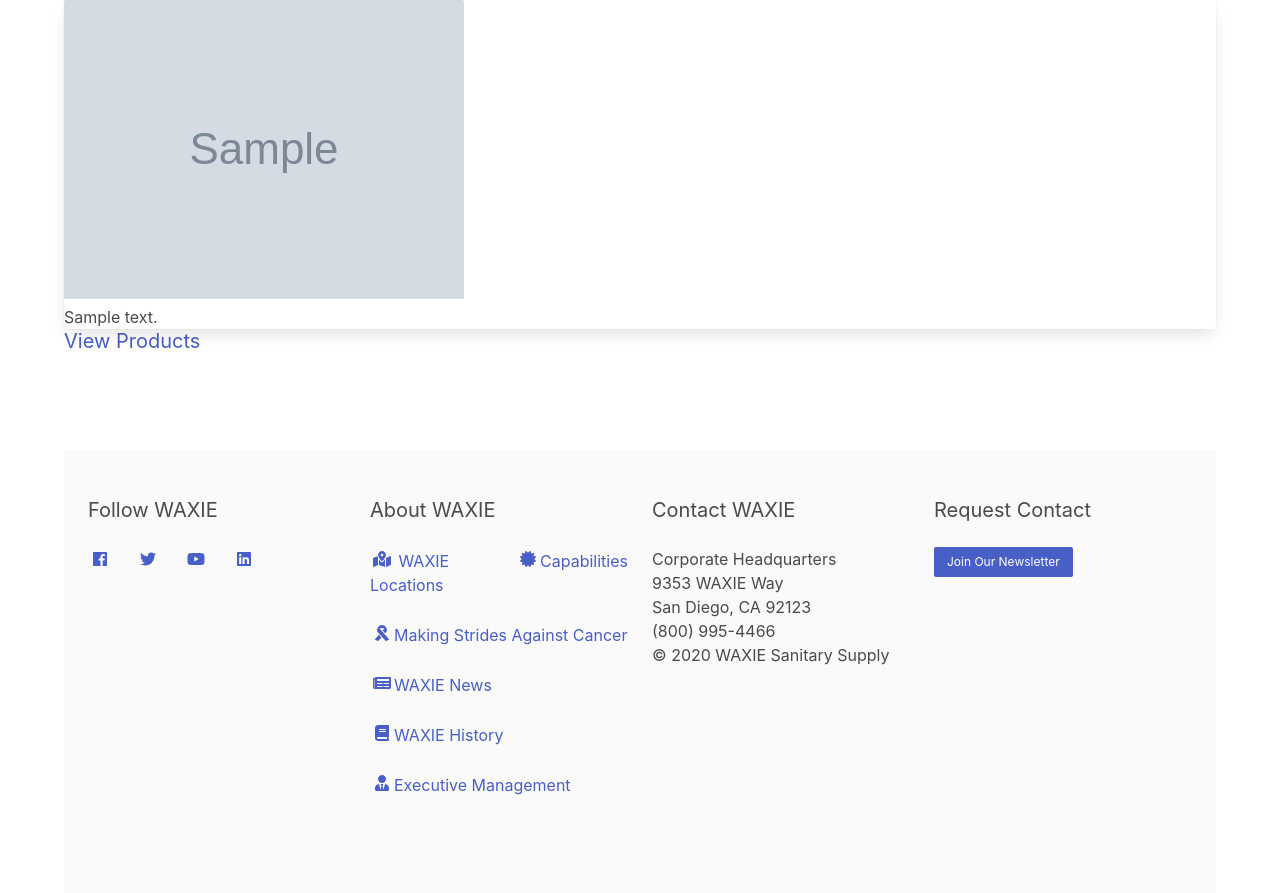
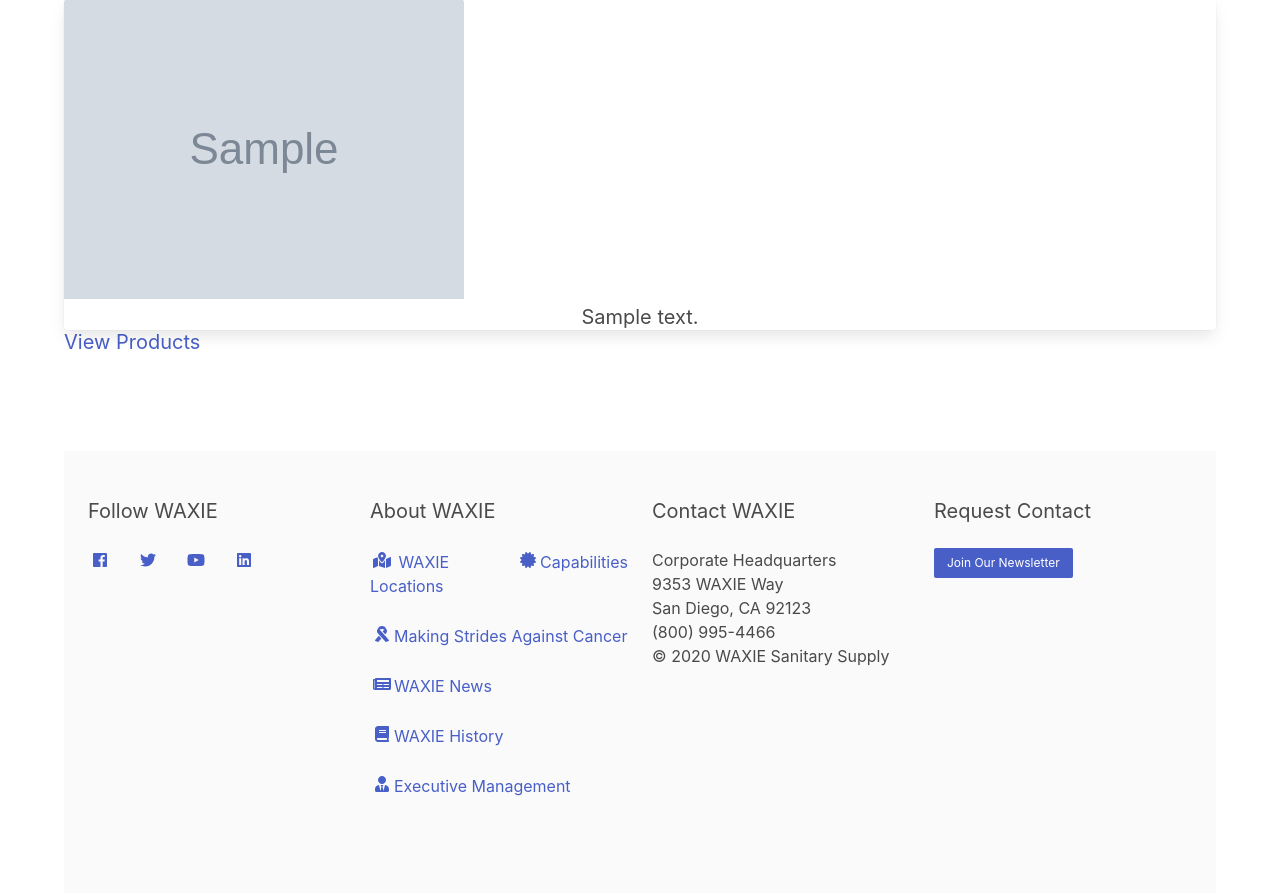
Before and after one commit to waxie-codes/WX-SOLSTA, a Python web app: template templates/index.html in a window 1280 px wide. Shown: the part 318-1211 px from the top of the page. Run offline with Jinja, Linux system fonts and the light colour scheme; the template is opened without the code that fills it: most values are stand-ins (such as "Sample title", 1, 10 or a date in 2020); grey boxes marked "Sample" are stand-in pictures; some libraries are stand-ins or nearby versions.

Commit message:
update items

```diff
--- a/output/index.html
+++ b/output/index.html
@@ -60,7 +60,9 @@ no chemical contact. Permanently secured inserts, locking cabinets and racks cre
           <img src="https://shop.waxie.com/Attachments/attachments/images/medium/577535.jpg">
         </div>
         <div class="card-body">
-          WAXIE VERSA HIGH PERFORMANCE CLEANING CADDY
+          <div class="has-text-centered">
+            <h3 class="subtitle">WAXIE VERSA HIGH PERFORMANCE CLEANING CADDY</h3>
+          </div>
         </div>
       </div>
 
--- a/templates/index.html
+++ b/templates/index.html
@@ -22,7 +22,9 @@
           <img src="{{dispenser.image}}">
         </div>
         <div class="card-body">
-          {{dispenser.product_description}}
+          <div class="has-text-centered">
+            <h3 class="subtitle">{{dispenser.product_description}}</h3>
+          </div>
         </div>
       </div>
 
```
